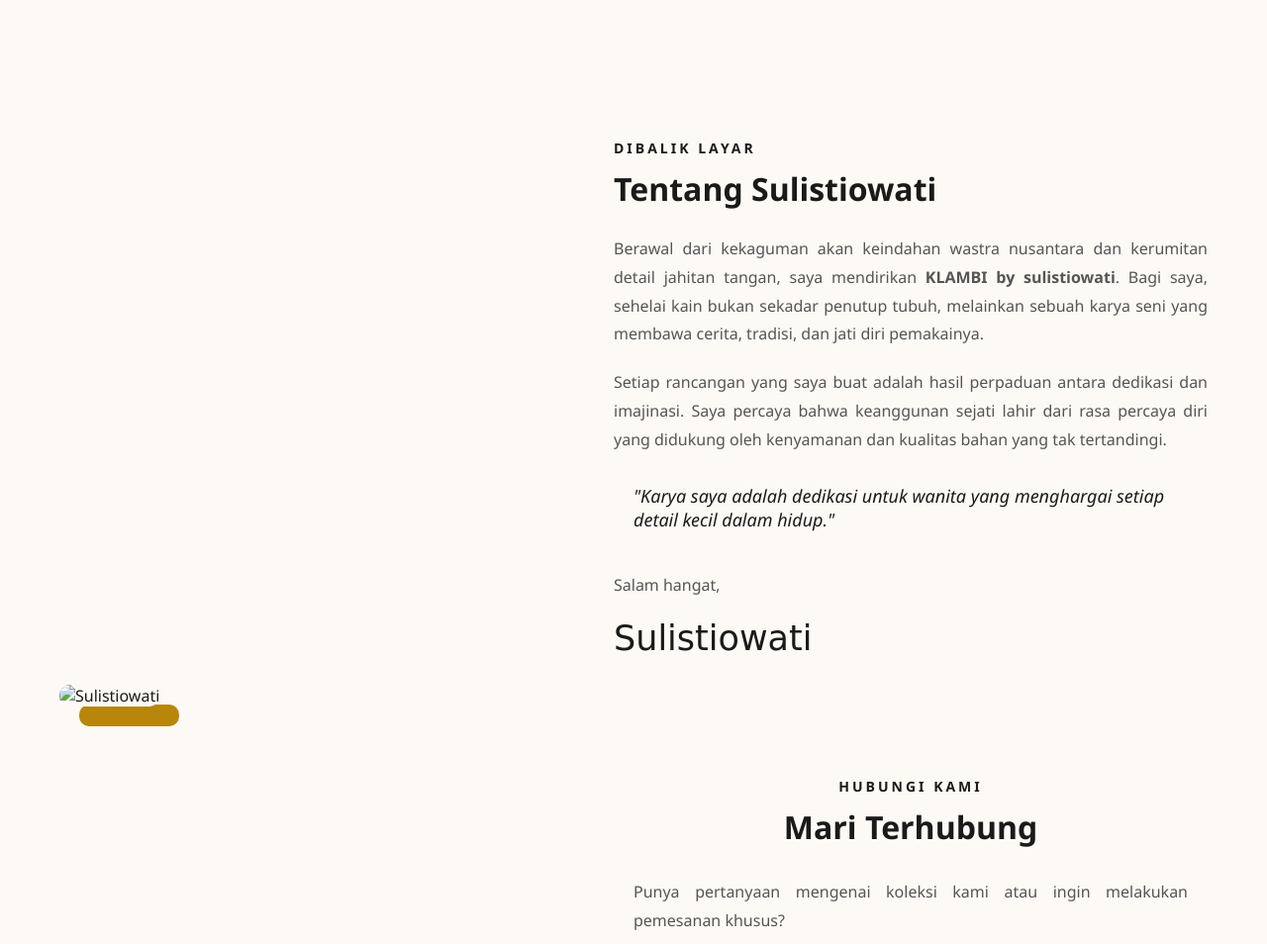
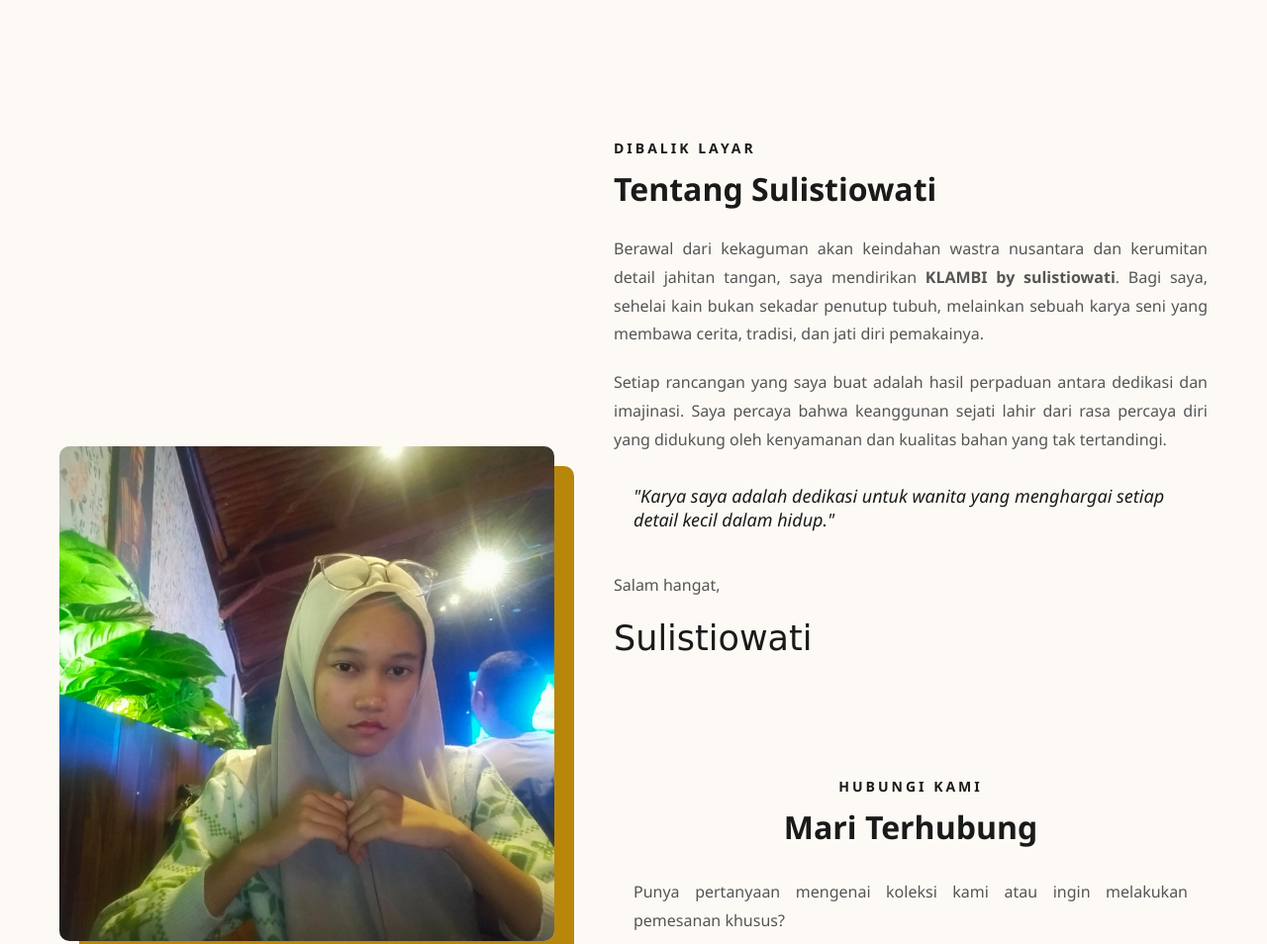
Before and after one commit to Sulmad/Klambi, a plain HTML site: page Aboutme.html in a window 1280 px wide. Shown: the top 954 px of the page at 99% size. Drawn offline with Linux system fonts and the light colour scheme.

Commit message:
update Aboutme.html

```diff
--- a/Aboutme.html
+++ b/Aboutme.html
@@ -167,7 +167,7 @@
   <section class="about-section" id="tentang-saya">
     <div class="container about-container">
         <div class="about-image">
-            <img src="img/sulistiowati.jpg" alt="Sulistiowati">
+            <img src="https://raw.githubusercontent.com/Sulmad/Klambi/refs/heads/main/sulistiowati.jpg" alt="Sulistiowati">
         </div>
         <div class="about-text">
             <span class="sub-title">Dibalik Layar</span>
```
